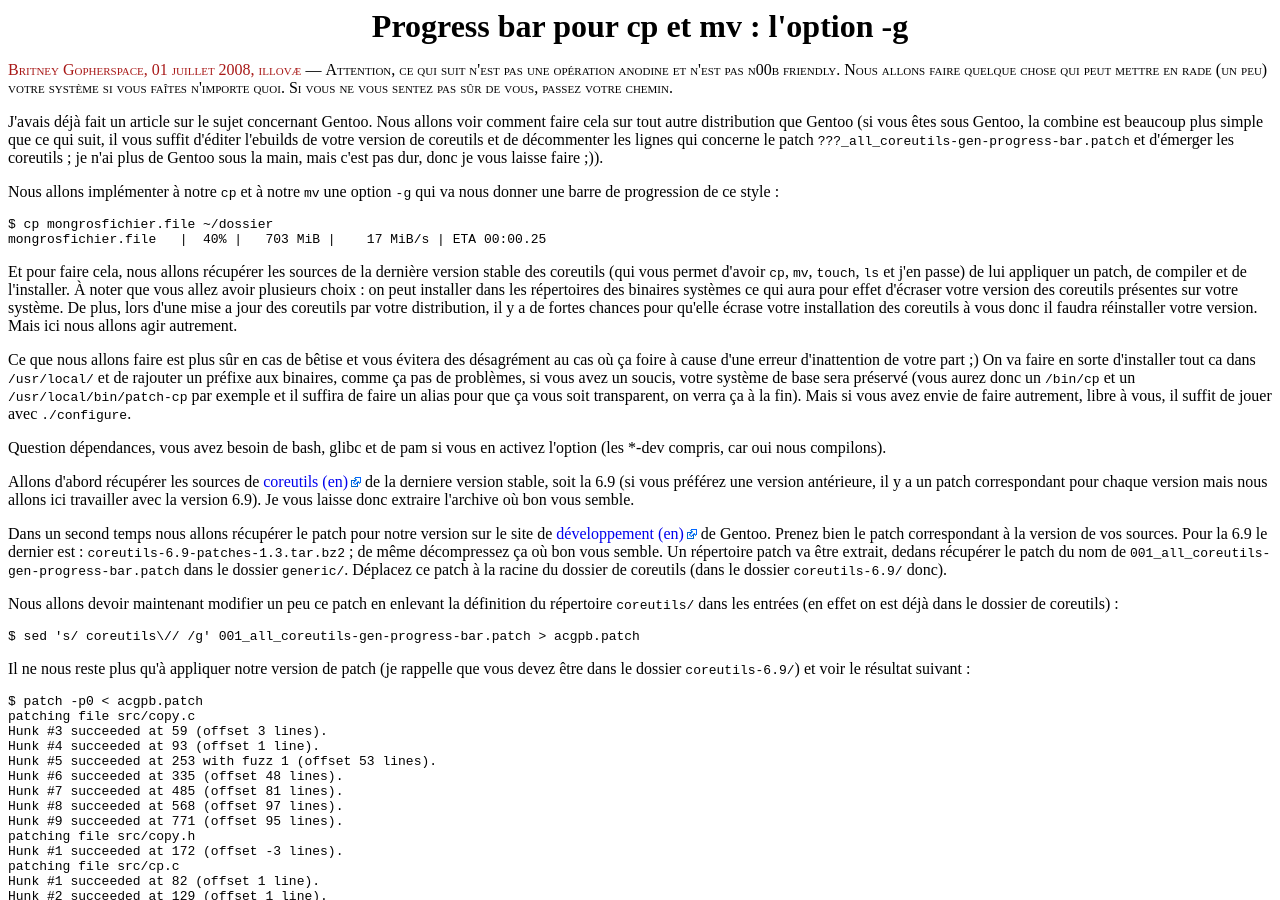
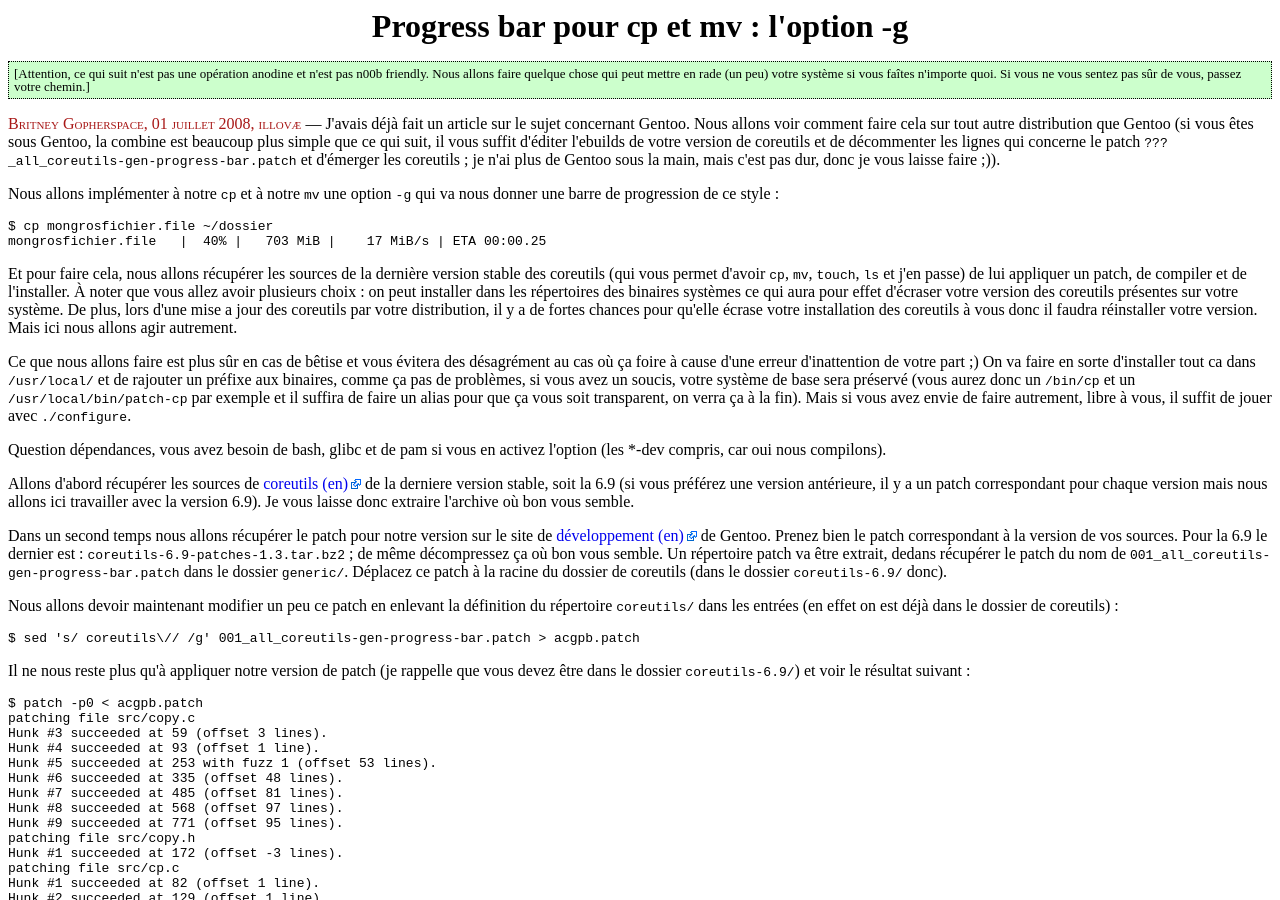
Before and after one commit to porneia/pub, a Jekyll site: the page built from _posts/2008-08-01-progress-bar-pour-cp-et-mv-l-option-g.html, in a window 1280 px wide and 900 px high. Built offline with Jekyll 4.4.1, drawn with Linux system fonts in a browser that asks for light colours; Markdown is read by kramdown in place of the engine named in the settings; some of the changed lines change nothing that is shown; some of the changed text lies outside the part shown.

Commit message:
Minor fix

```diff
--- a/_posts/2008-08-01-progress-bar-pour-cp-et-mv-l-option-g.html
+++ b/_posts/2008-08-01-progress-bar-pour-cp-et-mv-l-option-g.html
@@ -5,23 +5,26 @@ date: 2008-08-01 23:21:04 +0200
 author: illov&aelig;
 mail: illovae[at]bk[dot]ru
 keywords: coreutils, barre, progression, illovae
-license: "WTFPL(v2) - Beerware License"
+license: "WTF"
 ---
 <p>
-<span class="articleAuthor">Britney Gopherspace, 01 juillet 2008,
-{{ page.author }}</span> &mdash;
-<span style="font-variant: small-caps;">Attention, ce qui suit n'est
+<div class="notebar">
+[Attention, ce qui suit n'est
 pas une opération anodine et n'est pas n00b friendly. Nous allons
 faire quelque chose qui peut mettre en rade (un peu) votre système si
 vous faîtes n'importe quoi. Si vous ne vous sentez pas sûr de vous,
-passez votre chemin.</span>
+passez votre chemin.]
+</div>
 
 <p>
-J'avais déjà fait un article sur le sujet concernant Gentoo. Nous
-allons voir comment faire cela sur tout autre distribution que Gentoo
-(si vous êtes sous Gentoo, la combine est beaucoup plus simple que ce
-qui suit, il vous suffit d'éditer l'ebuilds de votre version de
-coreutils et de décommenter les lignes qui concerne le patch
+<span class="articleAuthor">Britney Gopherspace, 01 juillet 2008,
+{{ page.author }}</span>
+&mdash; J'avais déjà fait un article sur le sujet concernant
+Gentoo. Nous allons voir comment faire cela sur tout autre
+distribution que Gentoo (si vous êtes sous Gentoo, la combine est
+beaucoup plus simple que ce qui suit, il vous suffit d'éditer
+l'ebuilds de votre version de coreutils et de décommenter les lignes
+qui concerne le patch
 <code>???_all_coreutils-gen-progress-bar.patch</code> et d'émerger les
 coreutils ; je n'ai plus de Gentoo sous la main, mais c'est pas dur,
 donc je vous laisse faire ;)).
```
